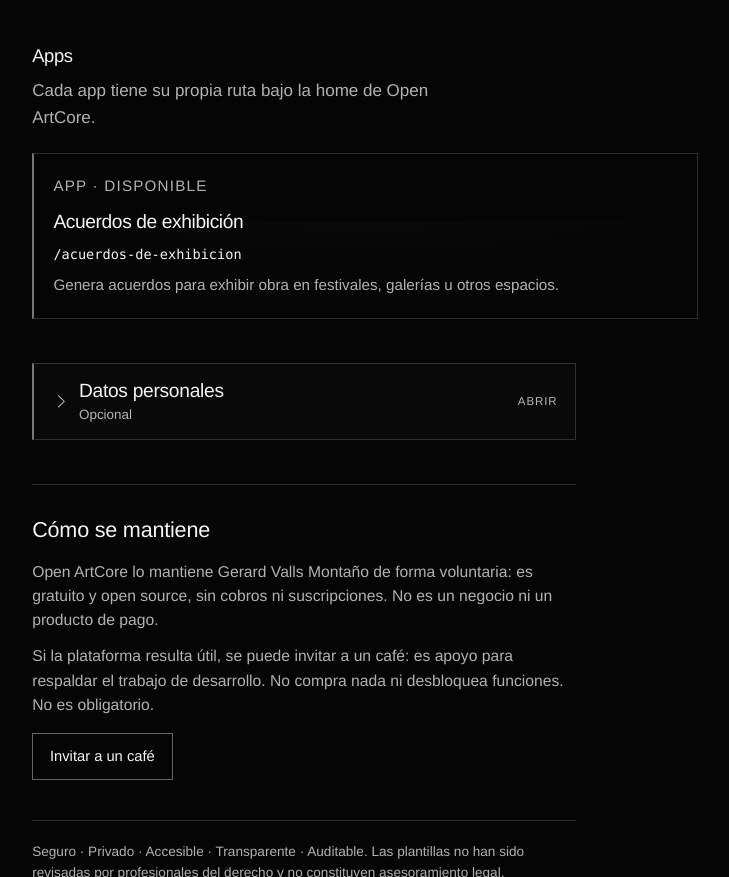
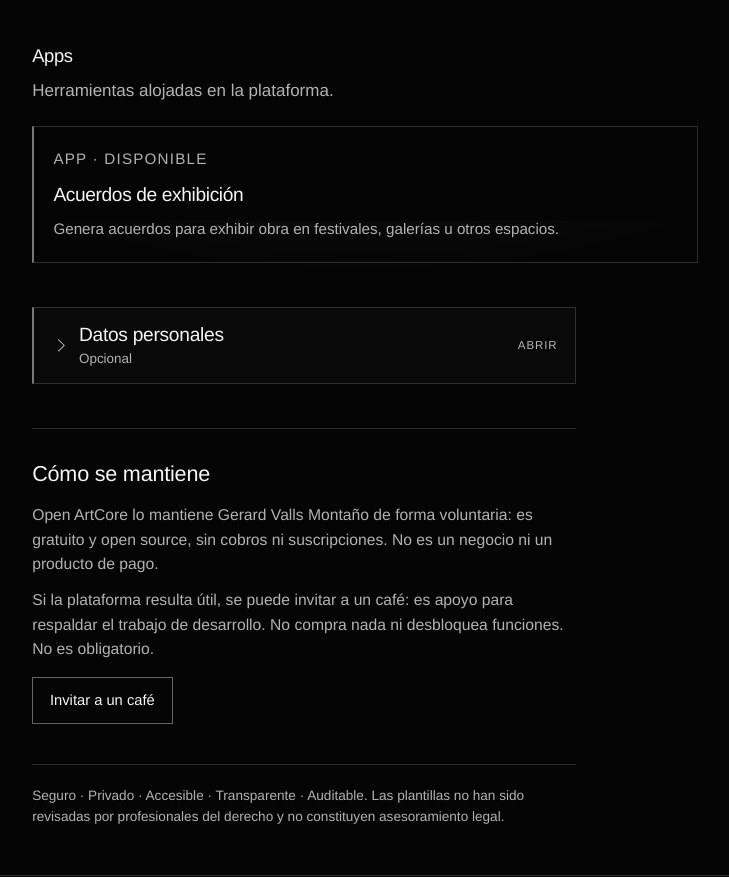
Before and after one commit to OpenArtTools/OpenArtTools.github.io, a website built with Vite: page index.html in a window 1280 px wide. Shown: the part 1379-2256 px from the top of the page, without its empty margins (275-1004 px from the left). Built offline with nearby package versions, Linux system fonts and the light colour scheme.

Commit message:
Hide app URL paths from the home cards.

```diff
--- a/src/main.ts
+++ b/src/main.ts
@@ -505,9 +505,8 @@
 }
 
 function renderAppCard(tool: (typeof TOOLS)[number]): HTMLElement {
-  const path = `/${tool.slug}`;
   const status = tool.status === "available" ? "Disponible" : "Próximamente";
-  const body = `<p class="oat-card-kicker">App · ${escapeHtml(status)}</p><h3>${escapeHtml(tool.name)}</h3><p class="oat-card-path">${escapeHtml(path)}</p><p>${escapeHtml(tool.blurb)}</p>`;
+  const body = `<p class="oat-card-kicker">App · ${escapeHtml(status)}</p><h3>${escapeHtml(tool.name)}</h3><p>${escapeHtml(tool.blurb)}</p>`;
 
   if (tool.status !== "available" || !tool.templateId) {
     const card = el("div", "oat-card oat-card-disabled");
@@ -518,7 +517,7 @@
   const templateId = tool.templateId;
   const card = document.createElement("a");
   card.className = "oat-card";
-  card.href = hrefForPath(path);
+  card.href = hrefForPath(`/${tool.slug}`);
   card.innerHTML = body;
   card.addEventListener("click", (ev) => {
     ev.preventDefault();
@@ -572,8 +571,7 @@
   const h = el("h2");
   h.textContent = "Apps";
   const sub = el("p", "lede");
-  sub.textContent =
-    "Cada app tiene su propia ruta bajo la home de Open ArtCore.";
+  sub.textContent = "Herramientas alojadas en la plataforma.";
   shelf.append(h, sub);
 
   for (const tool of TOOLS) {
--- a/src/platform.ts
+++ b/src/platform.ts
@@ -118,7 +118,7 @@
     },
     {
       title: "Plataforma paraguas",
-      body: "Open ArtCore es la home. Cada herramienta es una app con su propia ruta (por ejemplo /acuerdos-de-exhibicion).",
+      body: "Open ArtCore es la home. Cada herramienta es una app con su propia ruta.",
     },
     {
       title: "Código abierto",
--- a/src/styles/main.css
+++ b/src/styles/main.css
@@ -391,13 +391,6 @@
 .oat-card-disabled {
   opacity: 0.4;
   cursor: not-allowed;
-}
-
-.oat-card-path {
-  font-family: ui-monospace, "Cascadia Code", "SF Mono", Menlo, monospace;
-  font-size: 0.85rem !important;
-  color: var(--color-text) !important;
-  margin-bottom: 0.45rem;
 }
 
 .oat-card-kicker {
```
